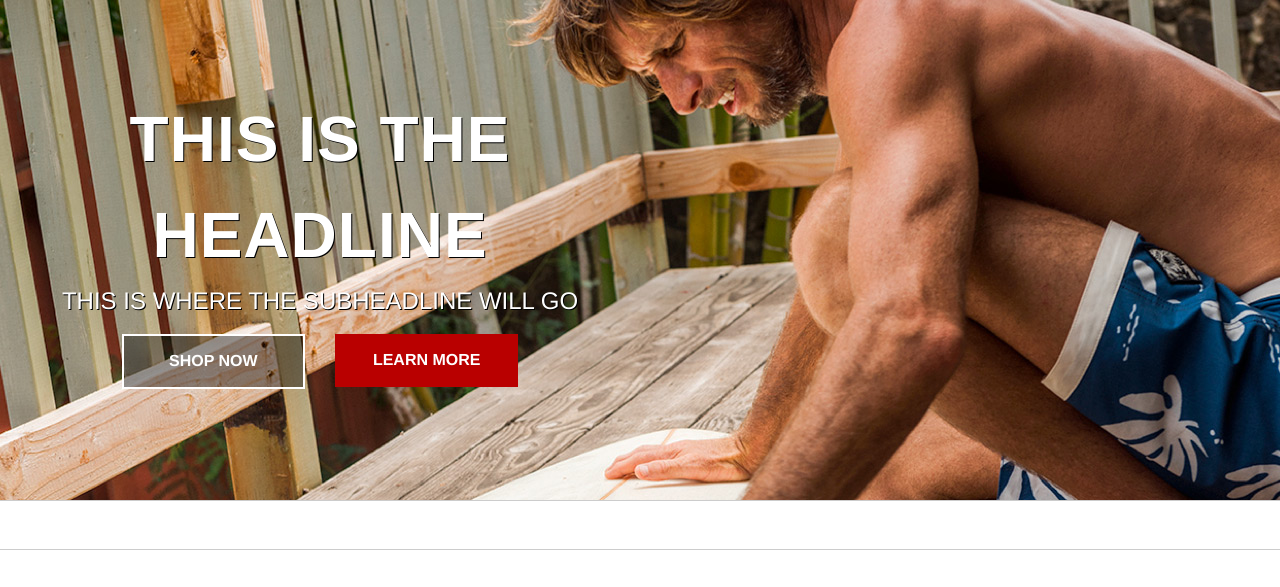
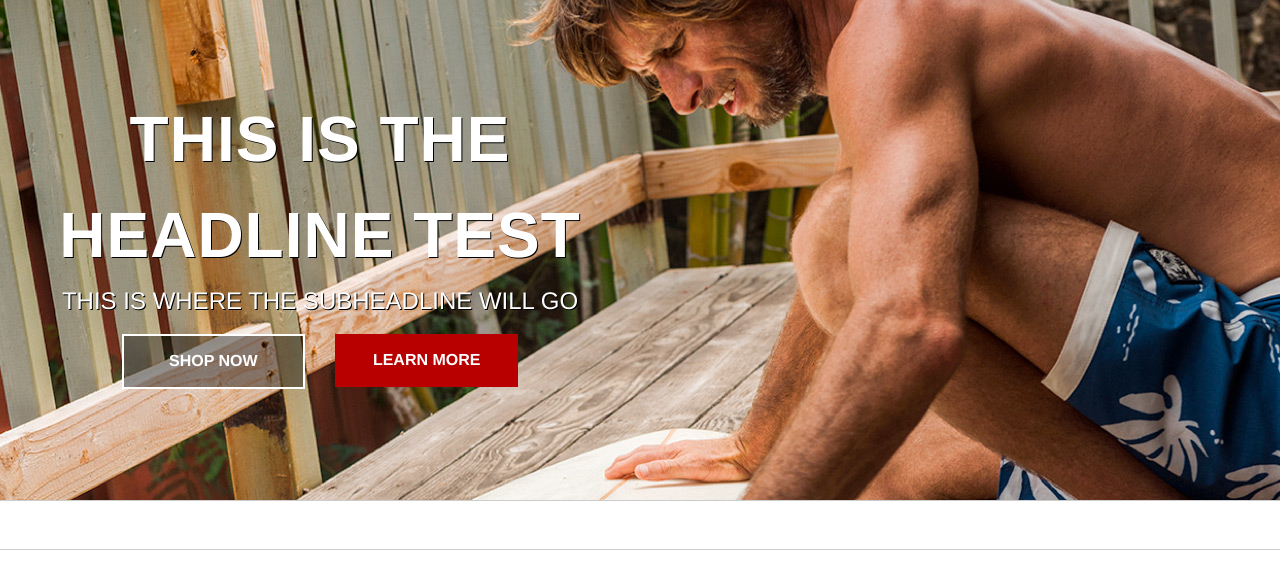
Before and after one commit to jdigi/cat-landing, a website: page index.html in a window 1280 px wide. Shown: the top 587 px of the page. Drawn offline with Linux system fonts and the light colour scheme.

Commit message:
second commit

```diff
--- a/index.html
+++ b/index.html
@@ -22,7 +22,7 @@
       <div class="row category-hero-row category-hero-left">
         <div class="large-6 columns">
           <div class="category-hero-headline category-hero-white">
-            This is the Headline
+            This is the Headline test
           </div>
           <div class="category-hero-subhead category-hero-white">
             This is where the subheadline will go
```
Also changed, not shown: css/page.css (+0 -13 lines), 1 other file.
